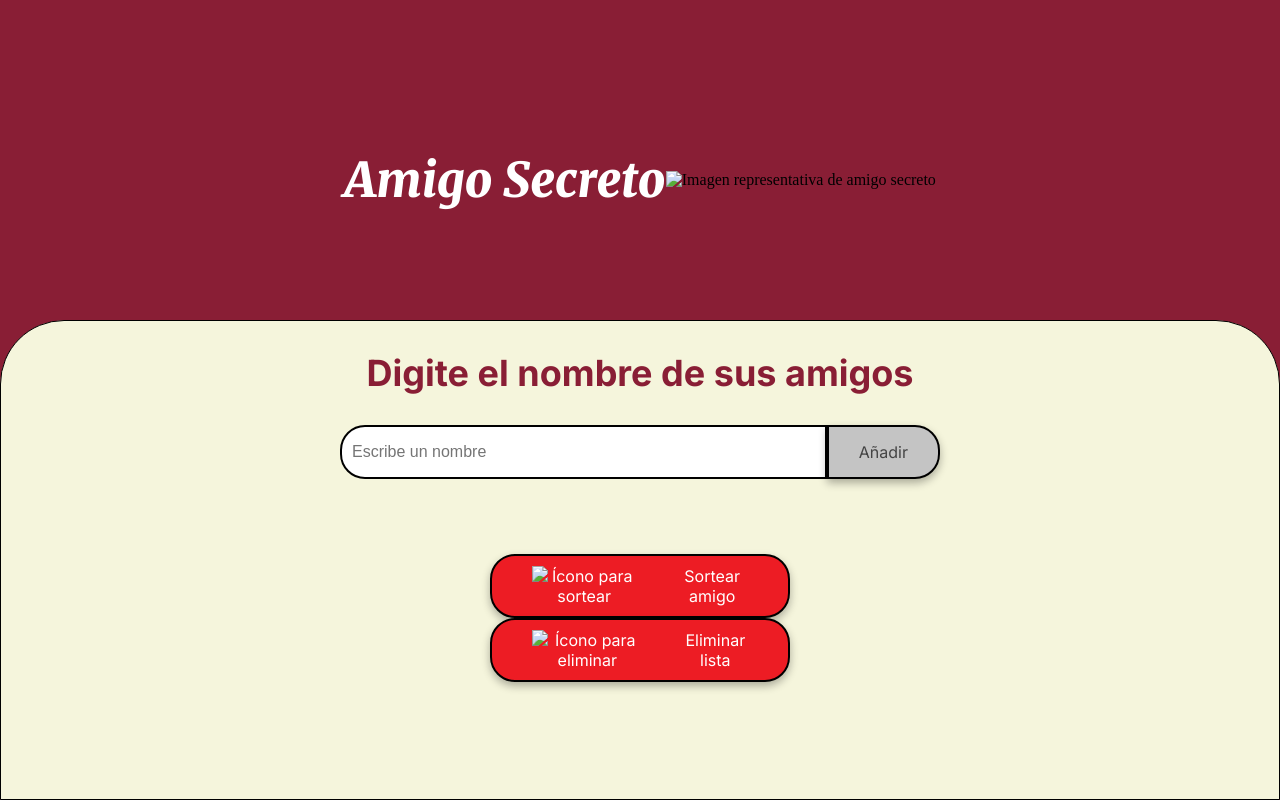
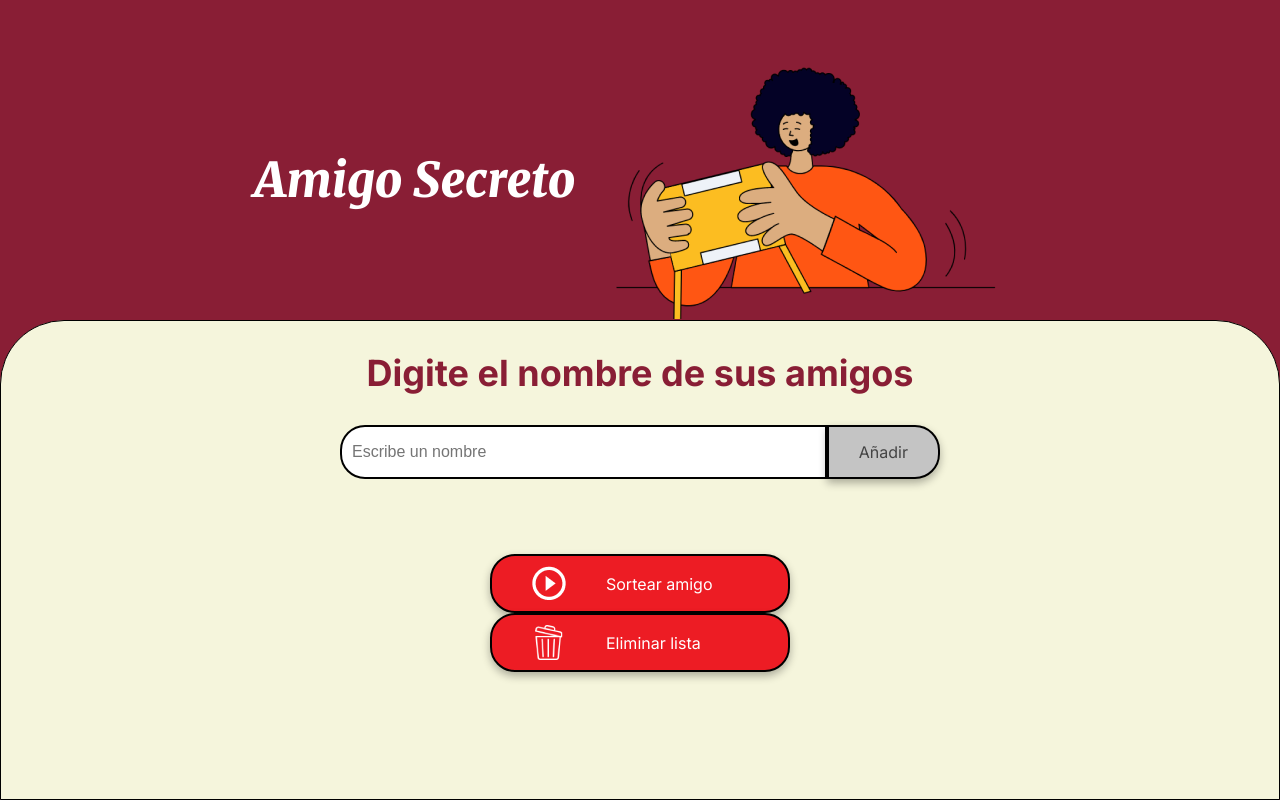
Before and after one commit to MelGR21/Alura, a plain HTML site: page index.html in a window 1280 px wide. Drawn offline with Linux system fonts and the light colour scheme.

Commit message:
Update index.html
Se cambió la ubicación de los ficheros de imágenes

```diff
--- a/index.html
+++ b/index.html
@@ -14,7 +14,7 @@
     <main class="main-content">
         <header class="header-banner">
             <h1 class="main-title">Amigo Secreto</h1>
-            <img src="assets/amigo-secreto.png" alt="Imagen representativa de amigo secreto">
+            <img src="amigo-secreto.png" alt="Imagen representativa de amigo secreto">
         </header>
 
         <section class="input-section">
@@ -29,14 +29,14 @@
 
             <div class="button-container">
                 <button class="button-draw" onclick="sortearAmigo()" aria-label="Sortear amigo secreto">
-                    <img src="assets/play_circle_outline.png" alt="Ícono para sortear">
+                    <img src="play_circle_outline.png" alt="Ícono para sortear">
                     Sortear amigo
                 </button>
             </div>
 
            <div class="button-container">
             <button id="eliminarb" class="button-draw" onclick="eliminarTodo()" aria-label="Eliminar lista de amigos">
-                <img src="assets/papelera.png" alt="Ícono para eliminar">
+                <img src="papelera.png" alt="Ícono para eliminar">
                     Eliminar lista
             </button>
         </div>
```
